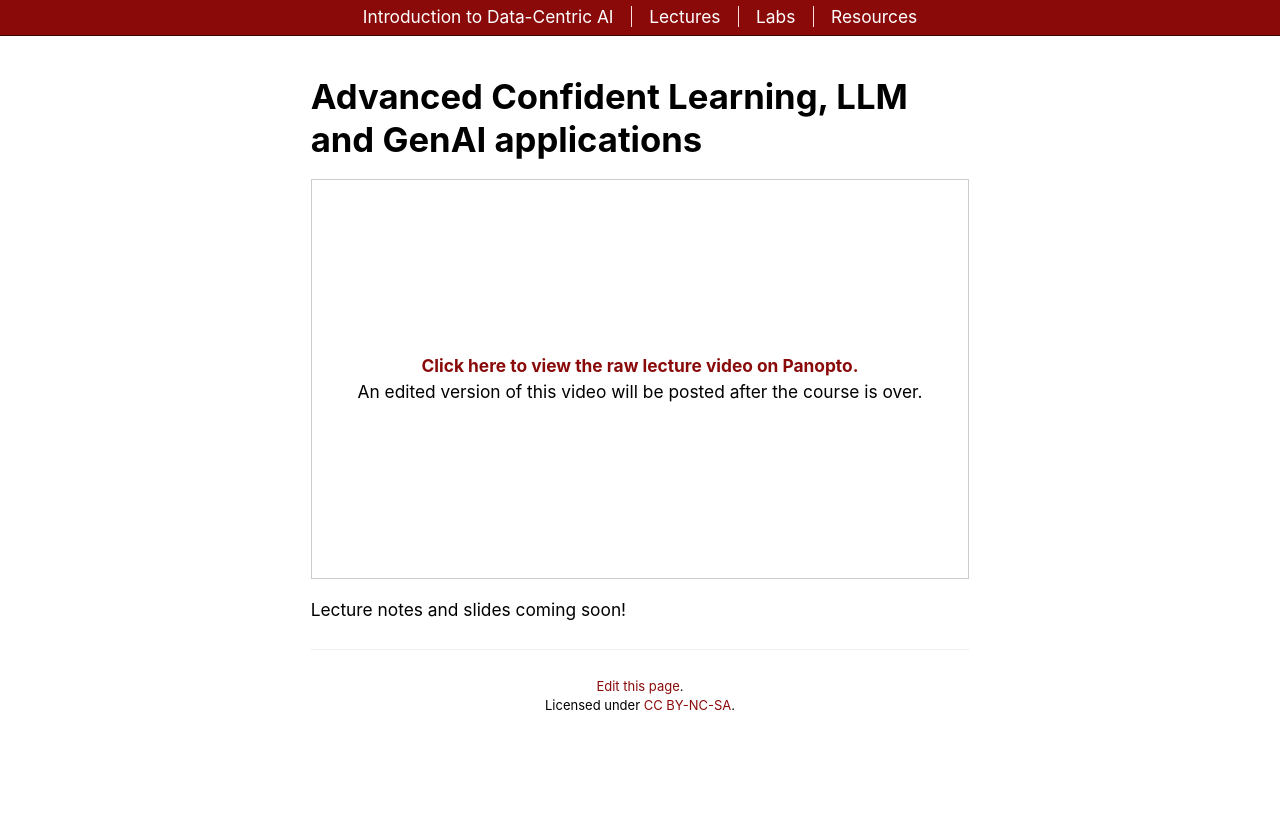
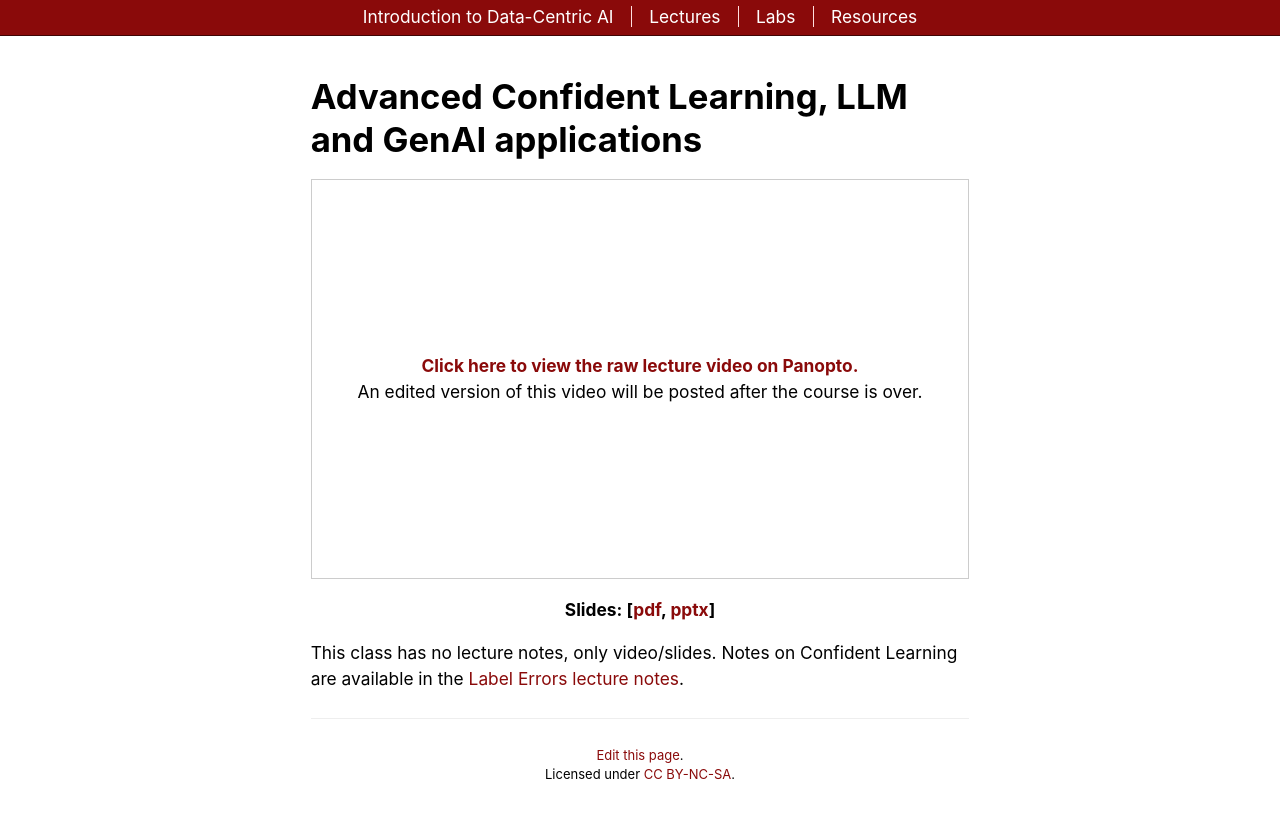
Before and after one commit to dcai-course/dcai-course, a Jekyll site: the page built from _2024/advanced-confident-learning.md, in a window 1280 px wide. Shown: the top 818 px of the page. Built offline with Jekyll 4.4.1, drawn with Linux system fonts in a browser that asks for light colours.

Commit message:
Add materials for advanced CL lecture

```diff
--- a/_2024/advanced-confident-learning.md
+++ b/_2024/advanced-confident-learning.md
@@ -9,6 +9,9 @@ panopto: "https://mit.hosted.panopto.com/Panopto/Pages/Viewer.aspx?id=5f4915ee-9
 video:
   aspect: 56.25
   # id: AzU-G1Vww3c
+slides:
+  - advanced-confident-learning.pdf
+  - advanced-confident-learning.pptx
 ---
 
-Lecture notes and slides coming soon!
+This class has no lecture notes, only video/slides. Notes on Confident Learning are available in the [Label Errors lecture notes](/2024/label-errors/).
```
Also changed, not shown: 2 other files.
